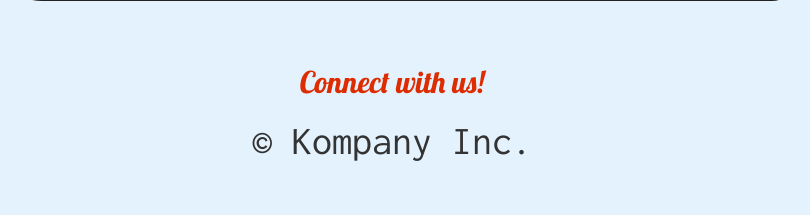
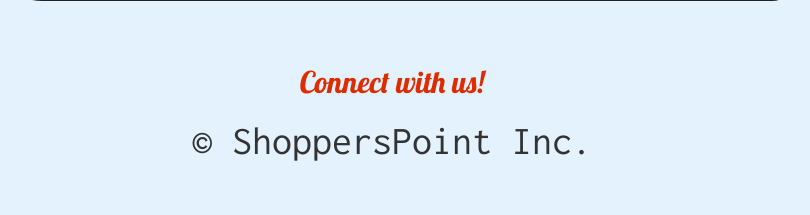
Before and after one commit to mrk0017/Online-Retail-Management, a Django app: page /home/user/login/ in a window 1280 px wide. Shown: the part 401-616 px from the top of the page, without its empty margins (248-1058 px from the left). Run offline with Django 3.2, Linux system fonts and the light colour scheme; some libraries are stand-ins or nearby versions.

Commit message:
Update login.html

```diff
--- a/user/templates/login.html
+++ b/user/templates/login.html
@@ -84,7 +84,7 @@
             <p class="w3-xxxlarge" style="color: #fff;"><a href="#">Connect with us!</a></p>
         </div>
     </div>
-    <footer class="text-center" id="kompany-name"><span>&copy;</span> Kompany Inc.</footer>
+    <footer class="text-center" id="kompany-name"><span>&copy;</span> ShoppersPoint Inc.</footer>
 
 
 {% endblock %}
```
